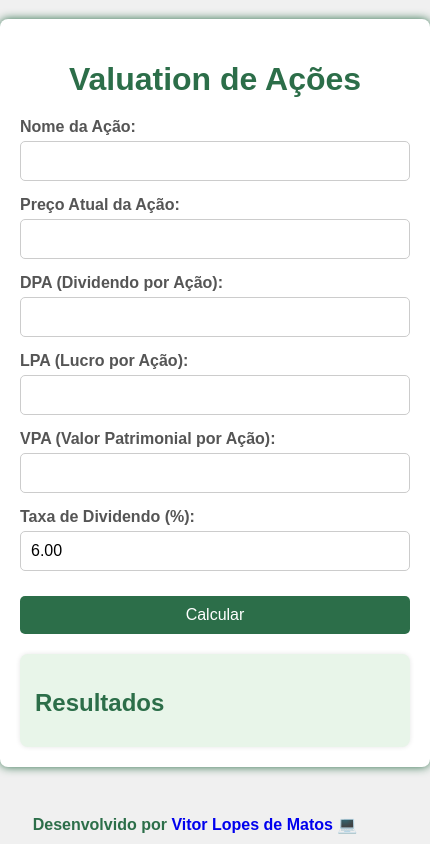
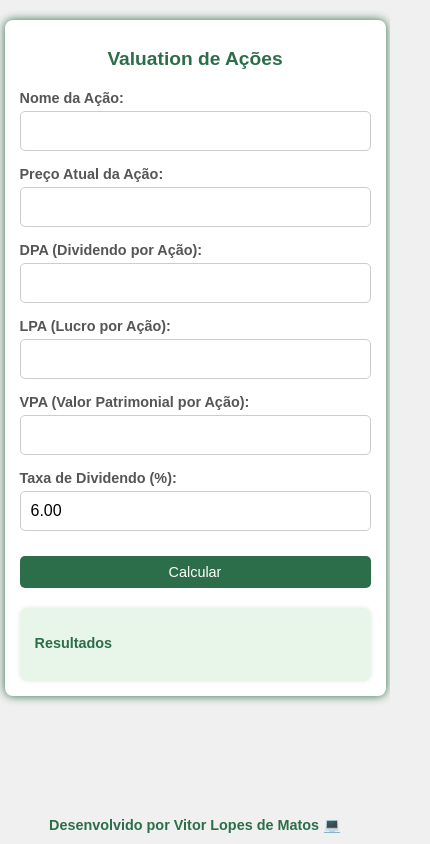
Before and after one commit to vitorlopes523/projeto_acoes, a plain HTML site: page index.html in a window 390 px wide. Shown: the whole page, 430 px wide, since content can reach past the window. Drawn offline with Linux system fonts and the light colour scheme.

Commit message:
alterações
melhora na responsividade

```diff
--- a/style.css
+++ b/style.css
@@ -15,14 +15,15 @@ body {
   border-radius: 8px;
   box-shadow: 0 0 10px #2c6e49;
   max-width: 400px;
-  width: 100%;
-  margin: auto; /* Centraliza a container horizontalmente */
+  width: 90%; /* Adapta a largura para telas menores */
+  margin: 20px auto; /* Centraliza a container horizontalmente */
 }
 
 h1 {
   text-align: center;
   color: #2c6e49; /* Verde escuro */
   margin-bottom: 20px;
+  font-size: 1.5em; /* Tamanho da fonte responsivo */
 }
 
 form {
@@ -34,6 +35,7 @@ label {
   margin-bottom: 5px;
   font-weight: bold;
   color: #555;
+  font-size: 1em; /* Tamanho da fonte responsivo */
 }
 
 input[type="text"],
@@ -42,7 +44,7 @@ input[type="number"] {
   margin-bottom: 15px;
   border: 1px solid #ccc;
   border-radius: 5px;
-  font-size: 16px;
+  font-size: 1em; /* Tamanho da fonte responsivo */
   box-sizing: border-box;
   transition: box-shadow 0.3s ease, border-color 0.3s ease; /* Transição suave para o efeito de foco */
 }
@@ -59,7 +61,7 @@ button {
   color: white;
   border: none;
   border-radius: 5px;
-  font-size: 16px;
+  font-size: 1em; /* Tamanho da fonte responsivo */
   cursor: pointer;
   margin-top: 10px;
   transition: background-color 0.3s ease, transform 0.3s ease; /* Transição suave para o background e o efeito de foco */
@@ -81,11 +83,12 @@ button:hover {
 #result h2 {
   color: #2c6e49; /* Verde escuro */
   margin-bottom: 15px;
+  font-size: 1.4em; /* Tamanho da fonte responsivo */
 }
 
 #result p {
   margin: 8px 0;
-  font-size: 16px;
+  font-size: 1em; /* Tamanho da fonte responsivo */
   color: #333;
 }
 
@@ -94,12 +97,33 @@ footer {
   padding: 10px;
   text-align: center;
   margin-top: auto;
+  font-size: 0.9em; /* Tamanho da fonte responsivo */
 }
 
 footer a {
   text-decoration: none;
+  color: #2c6e49; /* Verde escuro */
 }
 
 footer a:hover {
   text-decoration: dashed;
 }
+
+/* Media queries para telas menores */
+@media (max-width: 480px) {
+  .container {
+    padding: 15px;
+  }
+
+  h1 {
+    font-size: 1.2em;
+  }
+
+  label, input, button, #result h2, #result p, footer {
+    font-size: 0.9em;
+  }
+
+  button {
+    padding: 8px;
+  }
+}
```
